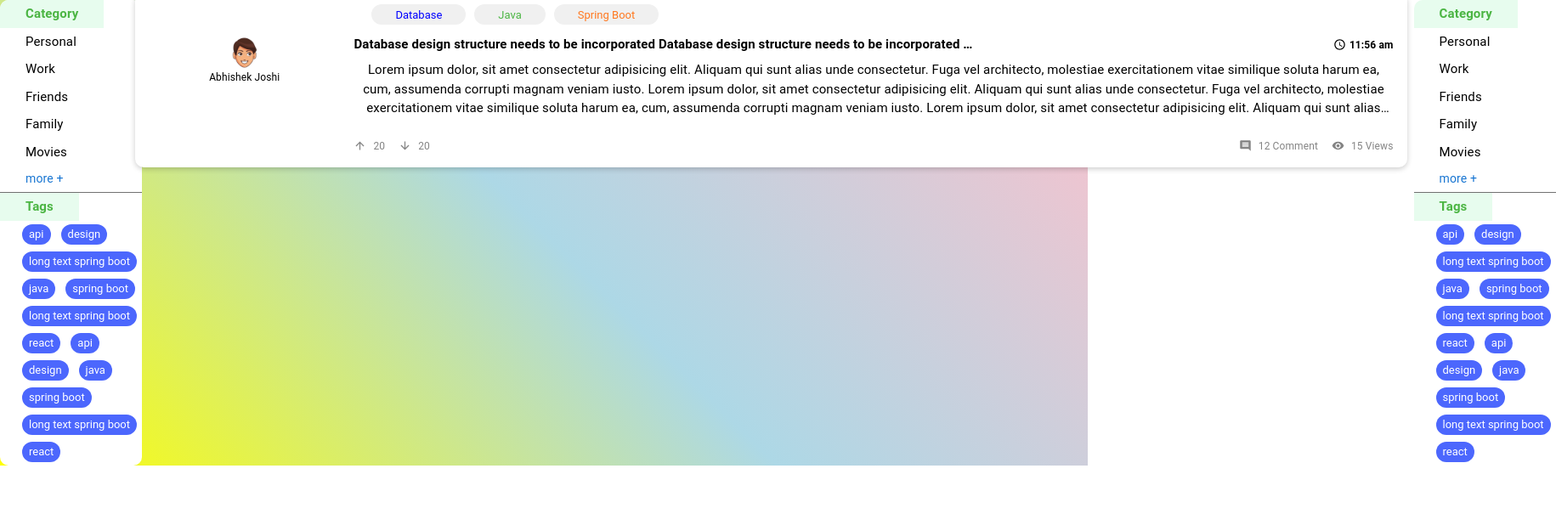
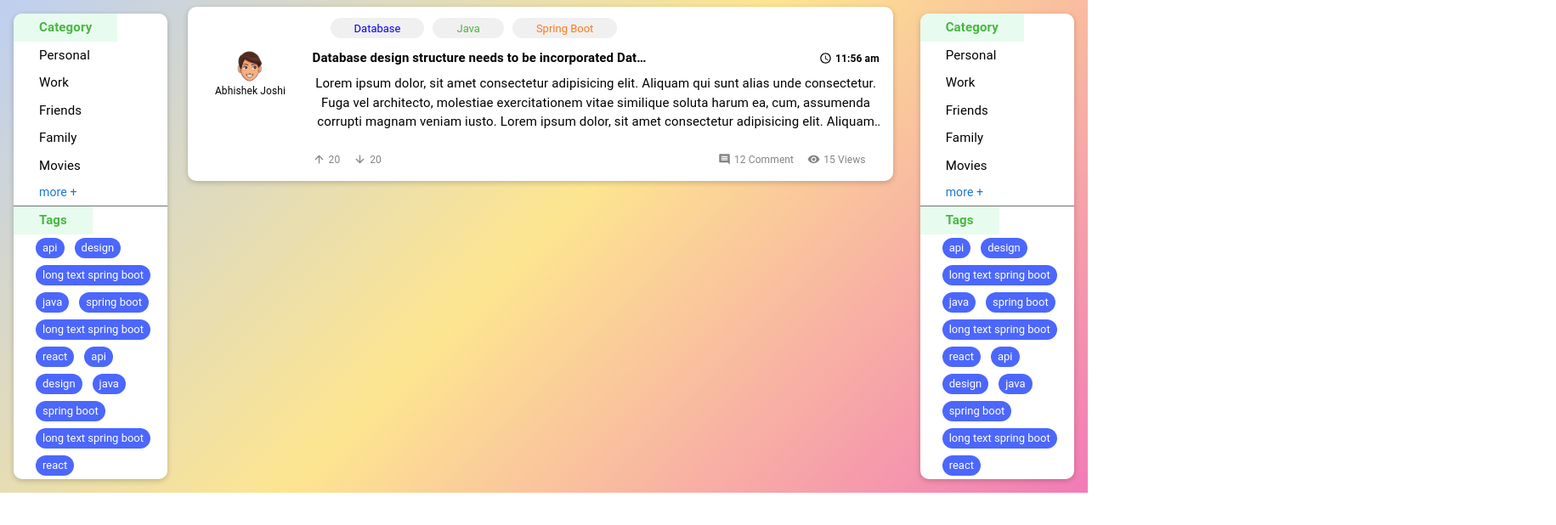
Before and after one commit to I-Abhishek-Joshi/Question-ui, a React (Create React App) app: page / in a window 1280 px wide. Shown: the top 618 px of the page at 85% size, 1831 px wide, since content can reach past the window. Built offline with nearby package versions, Linux system fonts and the light colour scheme.

Commit message:
adding profile pt1

```diff
--- a/src/App.css
+++ b/src/App.css
@@ -1,38 +1,5 @@
 .App {
   text-align: center;
-  background: linear-gradient(45deg, yellow, lightblue, pink);
+  /* background: linear-gradient(45deg, yellow, lightblue, pink); */
+  background: linear-gradient(135deg, #BCCEF3, #FDE590, #F27BB7);
 }
-
-.App-logo {
-  height: 40vmin;
-  pointer-events: none;
-}
-
-@media (prefers-reduced-motion: no-preference) {
-  .App-logo {
-    animation: App-logo-spin infinite 20s linear;
-  }
-}
-
-.App-header {
-  min-height: 100vh;
-  display: flex;
-  flex-direction: column;
-  align-items: center;
-  justify-content: center;
-  font-size: calc(10px + 2vmin);
-  color: white;
-}
-
-.App-link {
-  color: #61dafb;
-}
-
-@keyframes App-logo-spin {
-  from {
-    transform: rotate(0deg);
-  }
-  to {
-    transform: rotate(360deg);
-  }
-}
--- a/src/App.js
+++ b/src/App.js
@@ -2,19 +2,20 @@ import { Box, Grid } from "@mui/material";
 import "./App.css";
 import CardDetails from "./common/components/CardDetails/cardDetails";
 import FilterTab from "./common/components/FilterTab/filterTab";
+import Profile from "./common/components/Profile/profile";
 
 function App() {
   return (
     <div className="App">
-      <Grid display={"flex"} flexdirection={"row"}>
-        <Grid item md={3}>
-          <FilterTab />
+      <Grid container spacing={4} p={2}>
+        <Grid item md={2}>
+          <FilterTab/>
         </Grid>
-        <Grid item md={6}>
-          <CardDetails />
+        <Grid item md={8}>
+          <CardDetails/>
         </Grid>
-        <Grid item md={3}>
-          <FilterTab />
+        <Grid item md={2}>
+          <FilterTab/>
         </Grid>
       </Grid>
     </div>
--- a/src/common/components/CardDetails/cardDetails.jsx
+++ b/src/common/components/CardDetails/cardDetails.jsx
@@ -29,13 +29,11 @@ const CardDetails = () => {
       spacing={1}
       bgcolor={"white"}
       color={"black"}
-      maxWidth={900}
       overflow={"hidden"}
       style={{
         borderRadius: "10px",
         boxShadow: "0px 2px 6px rgba(0, 0, 0, 0.2)",
       }}
-      md={12}
     >
       <Grid item xs={2}>
         {/* Block 1 */}
@@ -180,7 +178,7 @@ const CardDetails = () => {
             />
             <Typography
               variant="body1"
-              ml={1}
+              ml={0.5}
               mr={2}
               color={defaultColor}
               fontSize={"12px"}
@@ -192,7 +190,8 @@ const CardDetails = () => {
             />
             <Typography
               variant="body1"
-              ml={1}
+              ml={0.5}
+              mr={2}
               color={defaultColor}
               fontSize={"12px"}
             >
@@ -203,7 +202,7 @@ const CardDetails = () => {
             <CommentIcon style={{ color: defaultColor, fontSize: "15px" }} />
             <Typography
               variant="body1"
-              ml={1}
+              ml={0.5}
               mr={2}
               color={defaultColor}
               fontSize={"12px"}
@@ -213,7 +212,8 @@ const CardDetails = () => {
             <VisibilityIcon style={{ color: defaultColor, fontSize: "15px" }} />
             <Typography
               variant="body1"
-              ml={1}
+              ml={0.5}
+              mr={2}
               color={defaultColor}
               fontSize={"12px"}
             >
--- a/src/common/components/FilterTab/filterTab.jsx
+++ b/src/common/components/FilterTab/filterTab.jsx
@@ -37,22 +37,26 @@ const FilterTab = () => {
   const primary = "#0000FF";
   const chipColor = "#4C67FD";
   return (
-    <Grid md={12}>
-      <Box
-        display={"flex"}
-        flexDirection={"column"}
-        borderRadius={"10px"}
-        overflow={"hidden"}
-        bgcolor={"white"}
-      >
+    <Grid
+      container
+      bgcolor={"white"}
+      color={"black"}
+      overflow={"hidden"}
+      display={"flex"}
+      direction={"column"}
+      style={{
+        borderRadius: "10px",
+        boxShadow: "0px 2px 6px rgba(0, 0, 0, 0.2)",
+      }}>
         <Box
           display={"flex"}
           flexDirection={"column"}
           alignItems={"flex-start"}
+          justifyItems={"flex-start"}
         >
           <Typography
             bgcolor={categoryHeaderColor}
-            style={{ padding: "5px 30px" }}
+            style={{ padding: "5px 30px"}}
             color={success}
             fontWeight={600}
             fontSize={15}
@@ -60,11 +64,12 @@ const FilterTab = () => {
             Category
           </Typography>
 
+
           {renderedItems.map((item) => (
             <Typography
               key={item}
               color={"black"}
-              style={{ padding: "5px 30px" }}
+              style={{ padding: "5px 30px"}}
               fontSize={15}
             >
               {item}
@@ -83,7 +88,7 @@ const FilterTab = () => {
           {expanded && (
             <Typography
               style={{ padding: "5px 30px", cursor: "pointer" }}
-              color={primary}
+              color={"primary"}
               onClick={() => setExpanded(false)}
               fontSize={14}
             >
@@ -93,7 +98,6 @@ const FilterTab = () => {
         </Box>
         <Divider style={{ backgroundColor: "gray" }}></Divider>
         <Box
-          maxWidth={"200px"}
           display={"flex"}
           flexDirection={"column"}
           alignItems={"flex-start"}
@@ -121,7 +125,6 @@ const FilterTab = () => {
             ))}
           </Box>
         </Box>
-      </Box>
     </Grid>
   );
 };
--- /dev/null
+++ b/src/common/components/Profile/profile.jsx
@@ -0,0 +1,59 @@
+import { Box, Grid, Typography, Avatar, Accordion } from "@mui/material";
+import React from "react";
+import face from "../../assets/images/face.jpg";
+import MilitaryTechIcon from "@mui/icons-material/MilitaryTech";
+
+const Profile = () => {
+  const profileNameColor = "#ee9f27";
+  return (
+    <Grid
+      container
+      bgcolor={"white"}
+      maxWidth={300}
+      overflow={"hidden"}
+      style={{
+        borderRadius: "10px",
+        boxShadow: "0px 2px 6px rgba(0, 0, 0, 0.2)",
+      }}
+      display={"flex"}
+      flexDirection={"column"}
+      justifyContent={"center"}
+      alignItems={"center"}
+    >
+      <Box display={"flex"} flexDirection={"column"}>
+        <Grid
+          container
+          direction="column"
+          justifyContent="center"
+          alignItems="center"
+        >
+          <Avatar alt="Remy Sharp" src={face} sx={{ width: 70, height: 70 }} />
+          <Box display={"flex"} alignItems={"center"}>
+            <MilitaryTechIcon
+              style={{ fontSize: "15px", color: profileNameColor }}
+            />
+            <Typography fontSize={"12px"} ml={0.5} color={profileNameColor}>
+              4.2
+            </Typography>
+          </Box>
+          <Typography
+            variant="body1"
+            style={{ fontSize: "16px" }}
+            fontWeight={600}
+            color={profileNameColor}
+          >
+            Abhishek Joshi
+          </Typography>
+          <Typography variant="body1" style={{ fontSize: "11px" }}>
+            Lucknow, Uttar Pradesh
+          </Typography>
+          <Typography variant="body1" style={{ fontSize: "9px" }}>
+            Associate Software Engineer
+          </Typography>
+        </Grid>
+      </Box>
+    </Grid>
+  );
+};
+
+export default Profile;
```
